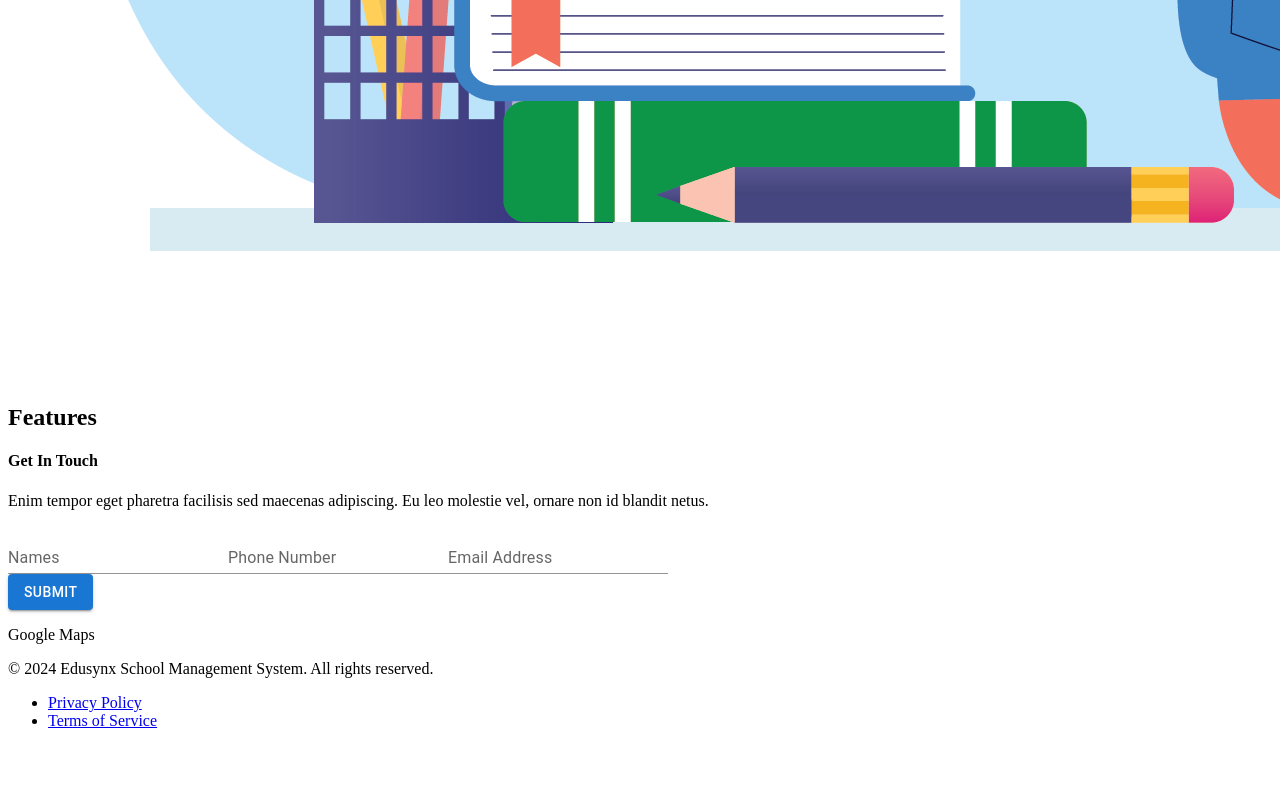
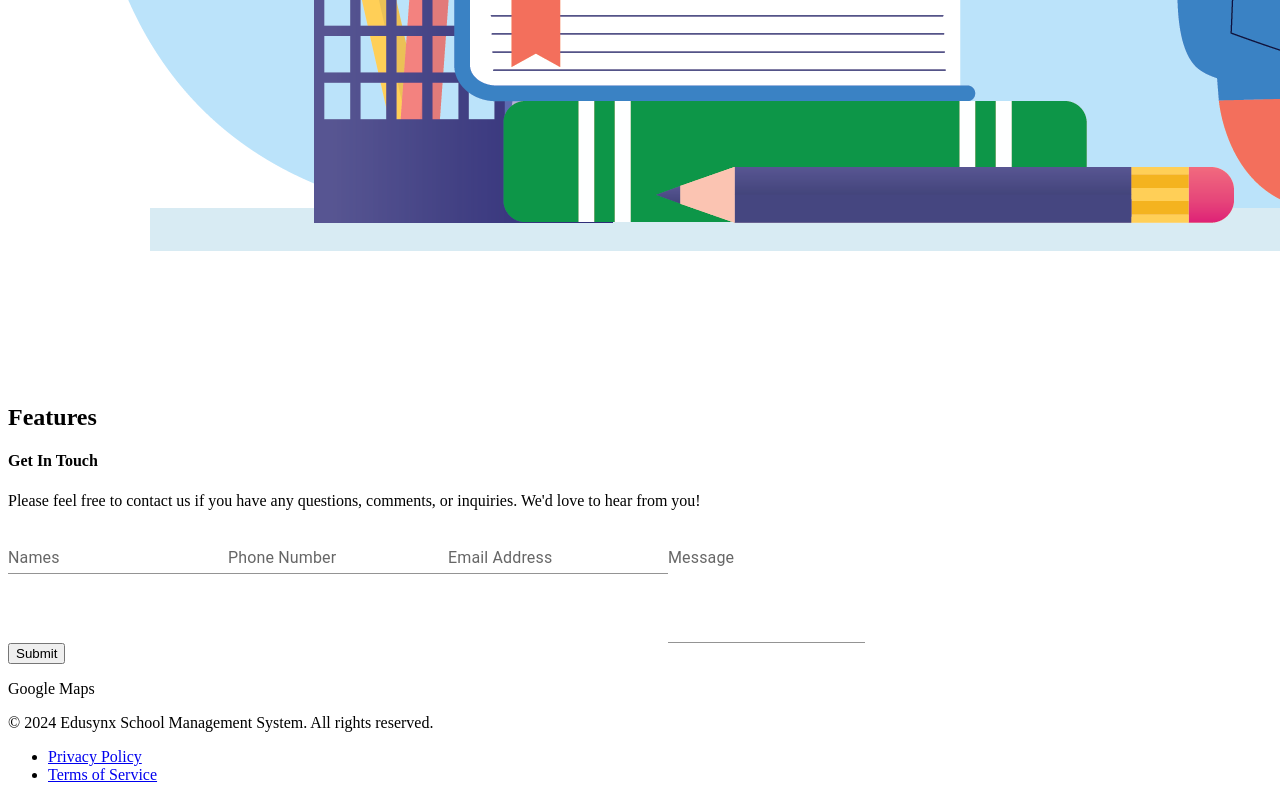
Before and after one commit to elamuhombe/gomycode-mern-edusynx-school-management-system, a React (Vite) app in the folder client/: page / in a window 1280 px wide. Shown: the part 3567-4367 px from the top of the page. Before the commit the page ends 4313 px from the top, so only its background shows below. Built offline with nearby package versions, Linux system fonts and the light colour scheme.

Commit message:
chore: Modify the paragraph text for contact form instructions

```diff
--- a/client/src/components/Main/Contacts.tsx
+++ b/client/src/components/Main/Contacts.tsx
@@ -1,30 +1,41 @@
-import React from 'react';
-import { TextField, Button } from '@mui/material';
-
+import React, { useState } from 'react';
+import { TextField } from '@mui/material';
 
 const Contacts: React.FC = () => {
+  // State to store the message value
+  const [message, setMessage] = useState('');
 
+  // Function to handle changes in the message field
+  const handleMessageChange = (event: React.ChangeEvent<HTMLInputElement>) => {
+    setMessage(event.target.value);
+  };
 
   return (
     <div className="flex">
       {/* Form to add new contact */}
       <form className='flex flex-col flex-1 gap-4'>
         <h4>Get In Touch</h4>
-        <p>Enim tempor eget pharetra facilisis sed maecenas adipiscing. Eu leo molestie vel, ornare non id blandit netus.</p>
-      <div>
+        <p>Please feel free to contact us if you have any questions, comments, or inquiries. We'd love to hear from you!</p>
         <div className='flex flex-1 flex-col w-80'>
-      <TextField id="standard-basic" label="Names" variant="standard" />
-      <TextField id="standard-basic" label="Phone Number" variant="standard" />
-      <TextField id="standard-basic" label="Email Address" variant="standard" />
+          <TextField id="names" label="Names" variant="standard" />
+          <TextField id="phoneNumber" label="Phone Number" variant="standard" />
+          <TextField id="emailAddress" label="Email Address" variant="standard" />
+          {/* Text field for the message */}
+          <TextField
+            id="message"
+            label="Message"
+            variant="standard"
+            value={message}
+            onChange={handleMessageChange}
+            multiline
+            rows={4}
+          />
         </div>
         <div>
-      <Button variant="contained" color="primary">
+          <button className="bg-red-400 hover:bg-blue-700 text-white font-bold py-2 px-8 rounded-full mt-4" >
             Submit
-      </Button>
+          </button>
         </div>
-
-        </div>
-
       </form>
       <div className='flex flex-1'>
         <p>Google Maps</p>
```
Lines whose indentation alone changed are shown as unchanged.
